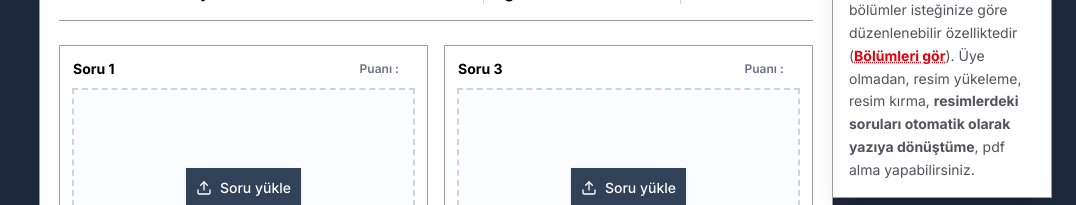
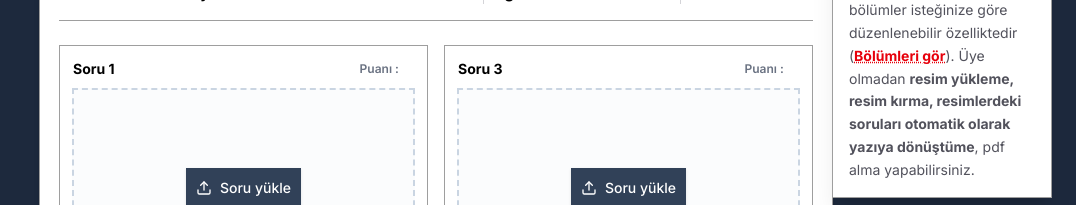
Before and after one commit to eduhow/2, a React (Vite) app: page / in a window 1280 px wide. Shown: the part 146-351 px from the top of the page, without its empty margins (204-1280 px from the left). Built offline with nearby package versions, Linux system fonts and the light colour scheme.

Commit message:
Update A4Template.tsx

```diff
--- a/src/components/A4Template.tsx
+++ b/src/components/A4Template.tsx
@@ -1473,7 +1473,7 @@ export default function A4Template() {
             >
               Bölümleri gör
             </span>
-            ). Üye olmadan, resim yükeleme, resim kırma, <strong>resimlerdeki soruları otomatik olarak yazıya dönüştüme</strong>, pdf alma yapabilirsiniz.
+            ). Üye olmadan <strong>resim yükleme, resim kırma, resimlerdeki soruları otomatik olarak yazıya dönüştüme</strong>, pdf alma yapabilirsiniz.
           </p>
         </div>
       )}
```
